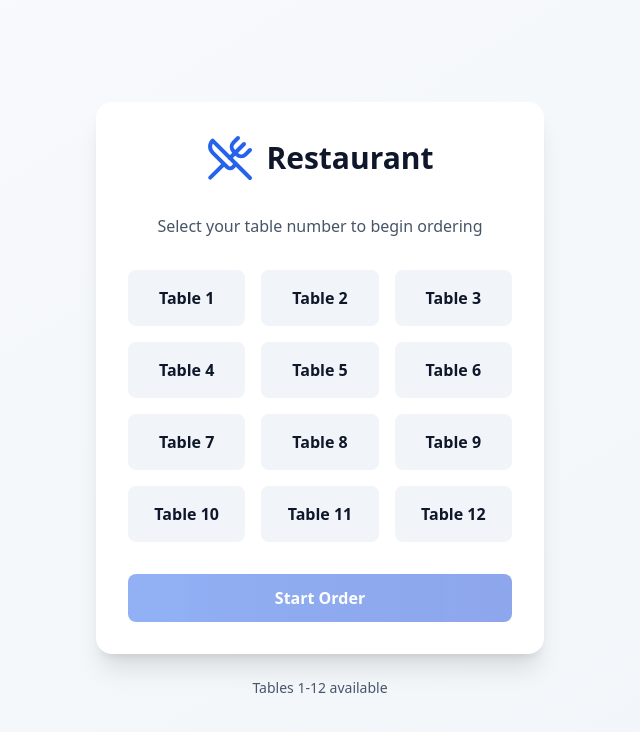
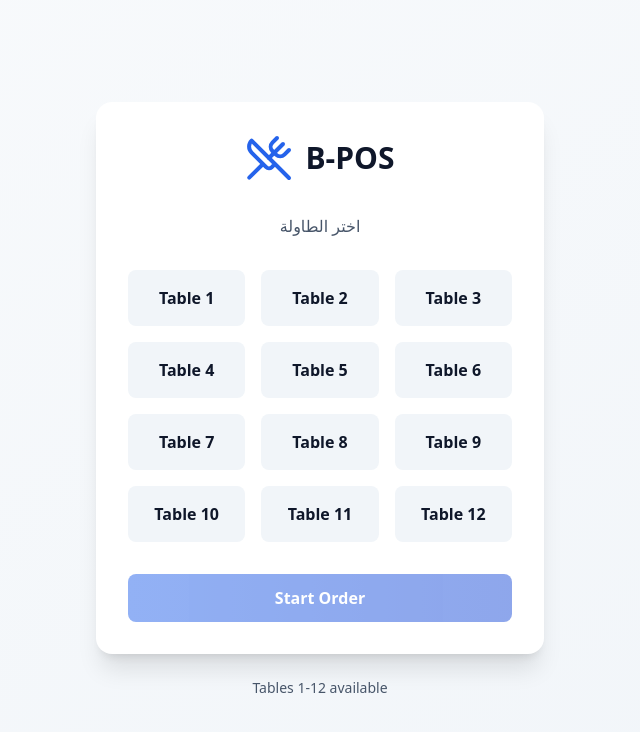
Before and after one commit to mamoda/B-POS-system, a React (Vite) app: page / in a window 1280 px wide. Shown: the top 732 px of the page, without its empty margins (320-960 px from the left). Built offline with nearby package versions, Linux system fonts and the light colour scheme; no server answers.

Commit message:
تحديث

```diff
--- a/src/components/TableSelection.tsx
+++ b/src/components/TableSelection.tsx
@@ -25,11 +25,11 @@ export function TableSelection({ onTableSelected, isLoading }: TableSelectionPro
         <div className="bg-white rounded-2xl shadow-xl p-8">
           <div className="flex items-center justify-center mb-8">
             <UtensilsCrossed className="w-12 h-12 text-blue-600 mr-3" />
-            <h1 className="text-3xl font-bold text-slate-900">Restaurant</h1>
+            <h1 className="text-3xl font-bold text-slate-900">B-POS</h1>
           </div>
 
           <p className="text-center text-slate-600 mb-8">
-            Select your table number to begin ordering
+            اختر الطاولة
           </p>
 
           <div className="grid grid-cols-3 gap-4 mb-8">
```
